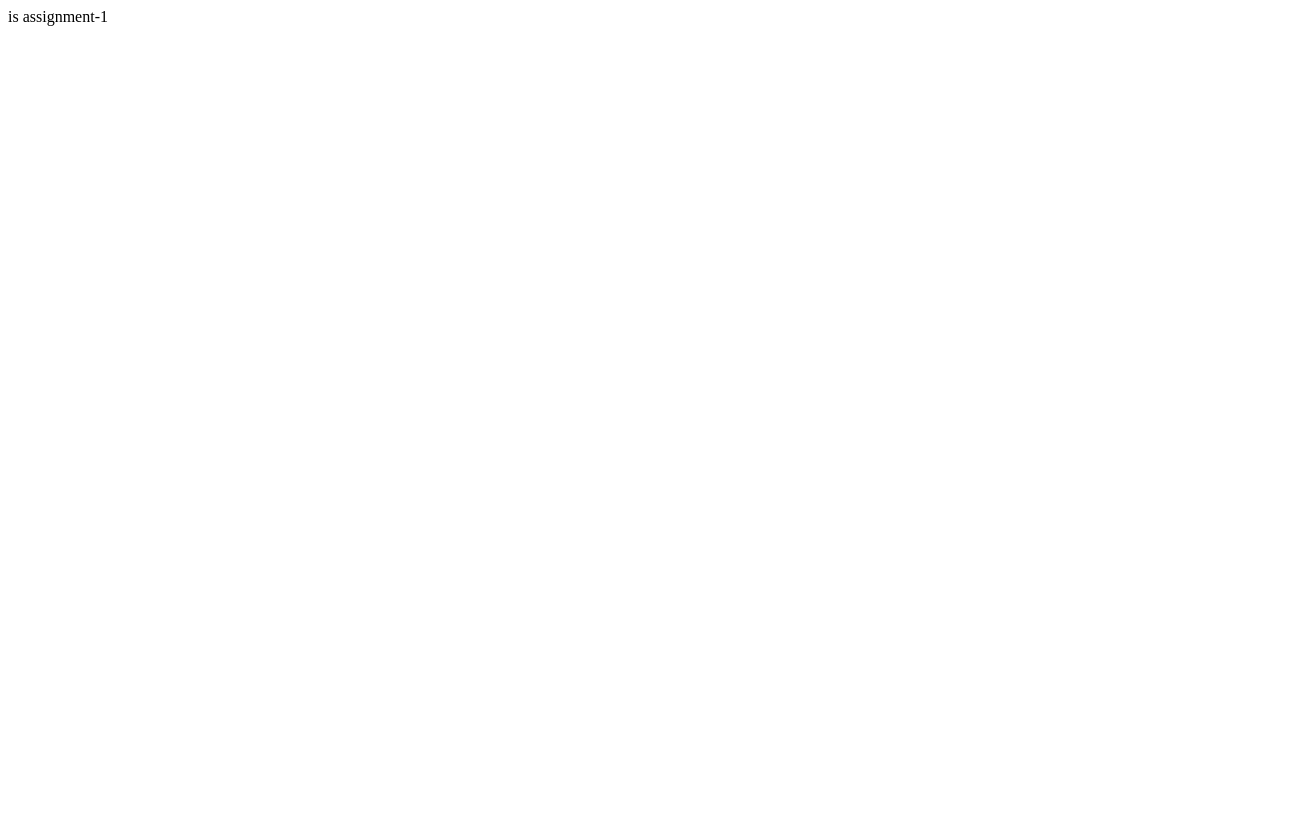
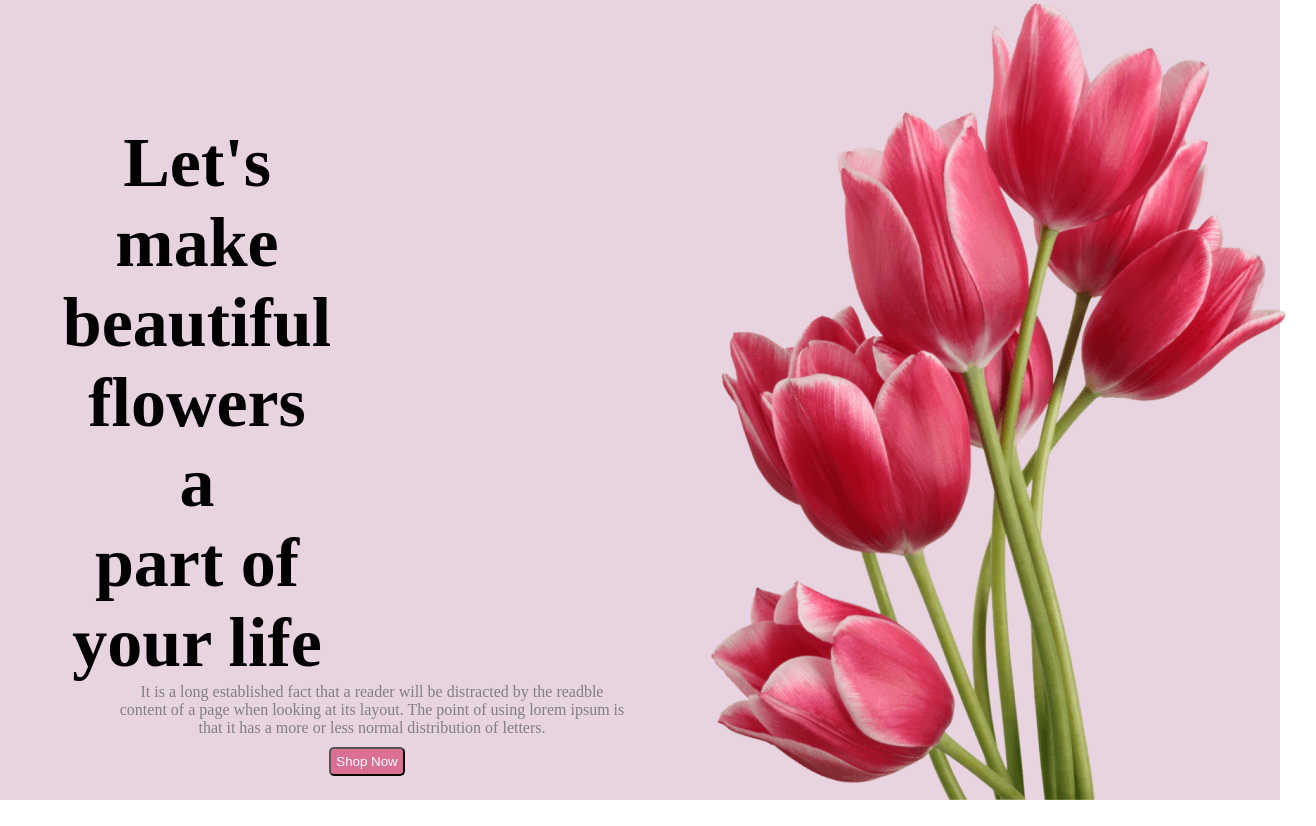
Before and after one commit to hasan201153248/assignment-1, a plain HTML site: page index.html in a window 1280 px wide. Shown: the whole page, 1316 px wide, since content can reach past the window. Before the commit the page ends 800 px from the top, so only its background shows below. Drawn offline with Linux system fonts and the light colour scheme.

Commit message:
First page design and insert image

```diff
--- a/index.html
+++ b/index.html
@@ -7,6 +7,18 @@
     <link rel="stylesheet" href="style.css">
 </head>
 <body>
-    <h class="assignemnt"></h> is assignment-1</h>
+    <section class="section-1">
+        <div><h1 class="header">Let's make <br> beautiful flowers a<br> part of your life</h1>
+            <p class="paragraph">It is a long established fact that a reader will be distracted by the readble<br> content of a page when looking at its layout. The point of using lorem ipsum is <br> that it has a more or less normal distribution of letters.</p>
+
+            <button class="btn">Shop Now</button>
+        </div>
+            <div class="image-1">
+                <img src="Flower Asset/pngwing 10.png">
+            </div>
+
+
+    </section>
+
 </body>
 </html>
--- a/style.css
+++ b/style.css
@@ -1,3 +1,53 @@
-.assignment{
-    background: pink;
+*{
+    margin: 0;
+    padding: 0;
+    box-sizing: border-box;
 }
+body{
+    display: flex;
+    flex-direction: column;
+    min-height: 100vh;
+    justify-content: center;
+}
+
+
+.section-1{
+    background-color: #e8d3e0;
+    display: flex;
+    justify-content: center;
+    align-items: center;
+    height: 100vh;
+    text-align: center;
+}
+.header{
+    font-weight: bold;
+    font-size: 70px;
+    padding-top: 50px;
+    padding-bottom: 0;
+    margin-left: 99px;
+    margin-right: 350px;
+    margin-top: 99px;
+    margin-bottom: 0;
+
+
+}
+.paragraph{
+    color: gray;
+    margin-left: 99px;
+
+}
+.btn{
+   background-color:palevioletred;
+   color: white;
+   margin: 10px;
+   padding: 5px;
+   border-radius: 5px;
+   margin-left: 99px;
+   margin-bottom: 50px;
+}
+.image-1{
+    flex: 1;
+    display: flex;
+    align-items: center;
+
+}
```
